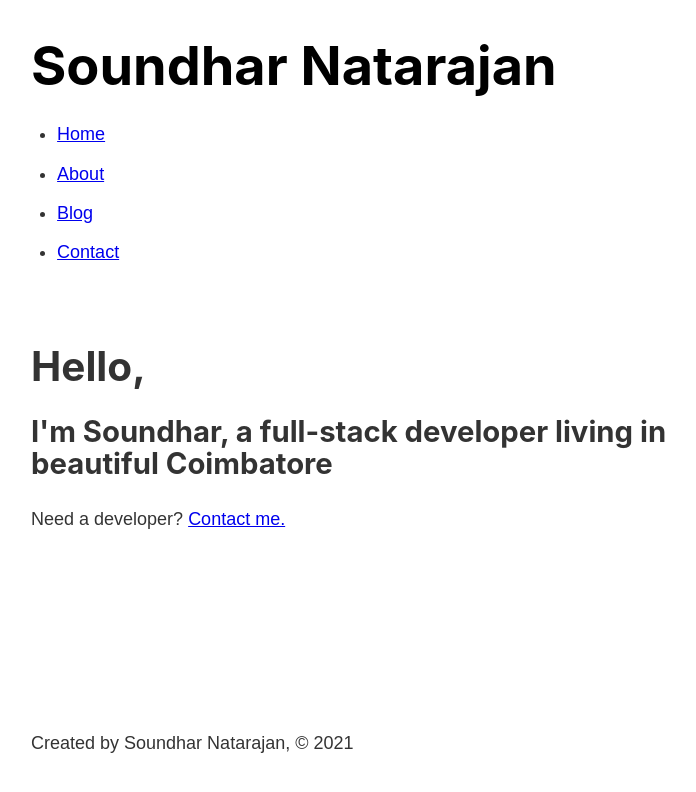
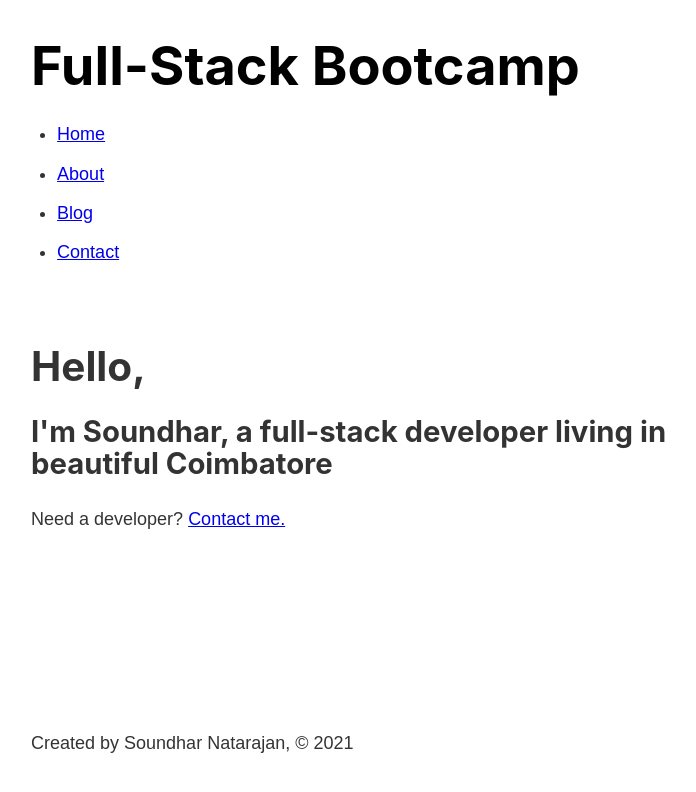
Before and after one commit to laptopisasset/gatsby-bootcamp, a Gatsby site: page / in a window 1280 px wide. Shown: the whole page, without its empty margins (252-948 px from the left). Built offline with nearby package versions, Linux system fonts and the light colour scheme; Gatsby itself is replaced by a stand-in of ours.

Commit message:
added data fetching using graphql.

```diff
--- a/gatsby-config.js
+++ b/gatsby-config.js
@@ -6,5 +6,9 @@
 
 module.exports = {
   /* Your site config here */
+  siteMetadata: {
+    title: "Full-Stack Bootcamp",
+    author: "Soundhar Natarajan",
+  },
   plugins: [`gatsby-plugin-sass`],
 }
--- a/src/components/footer.js
+++ b/src/components/footer.js
@@ -1,9 +1,21 @@
 import React from "react"
 
+import { graphql, useStaticQuery } from "gatsby"
+
 const Footer = () => {
+  const data = useStaticQuery(graphql`
+    {
+      site {
+        siteMetadata {
+          author
+        }
+      }
+    }
+  `)
+
   return (
     <footer>
-      <p>Created by Soundhar Natarajan, © 2021</p>
+      <p>Created by {data.site.siteMetadata.author}, © 2021</p>
     </footer>
   )
 }
--- a/src/components/header.js
+++ b/src/components/header.js
@@ -1,15 +1,24 @@
 import React from "react"
 
-import { Link } from "gatsby"
+import { Link, graphql, useStaticQuery } from "gatsby"
 
 import * as headerStyles from "./header.module.scss"
 
 const Header = () => {
+  const data = useStaticQuery(graphql`
+    {
+      site {
+        siteMetadata {
+          title
+        }
+      }
+    }
+  `)
   return (
     <header className={headerStyles.header}>
       <h1>
         <Link to="/" className={headerStyles.title}>
-          Soundhar Natarajan
+          {data.site.siteMetadata.title}
         </Link>
       </h1>
       <nav>
```
